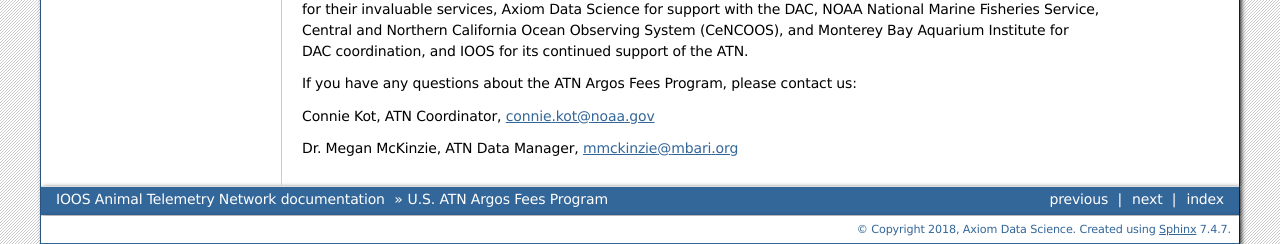
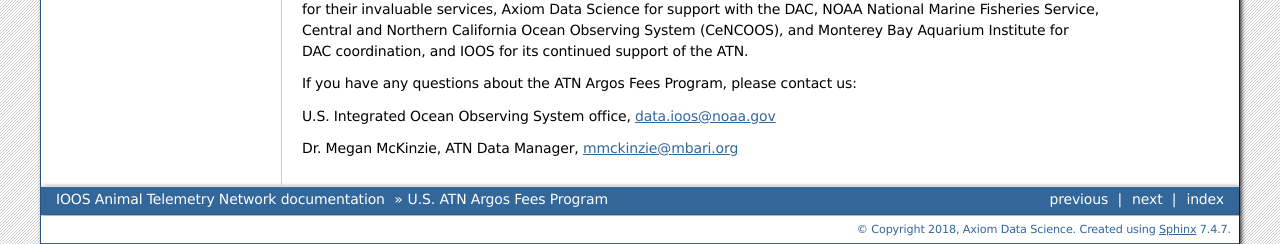
Before and after one commit to ioos/atn-docs, a Sphinx documentation site: the page built from docs/argos.rst, in a window 1280 px wide. Shown: the part 1474-1718 px from the top of the page. Built offline with Sphinx 7.4.7, drawn with Linux system fonts in a browser that asks for light colours.

Commit message:
Update argos.rst
Updating contact information

```diff
--- a/docs/argos.rst
+++ b/docs/argos.rst
@@ -50,6 +50,6 @@ his Program has been a huge success in bringing immense value to our researchers
 
 If you have any questions about the ATN Argos Fees Program, please contact us:
 
-Connie Kot, ATN Coordinator, connie.kot@noaa.gov
+U.S. Integrated Ocean Observing System office, data.ioos@noaa.gov
 
 Dr. Megan McKinzie, ATN Data Manager, mmckinzie@mbari.org
```
